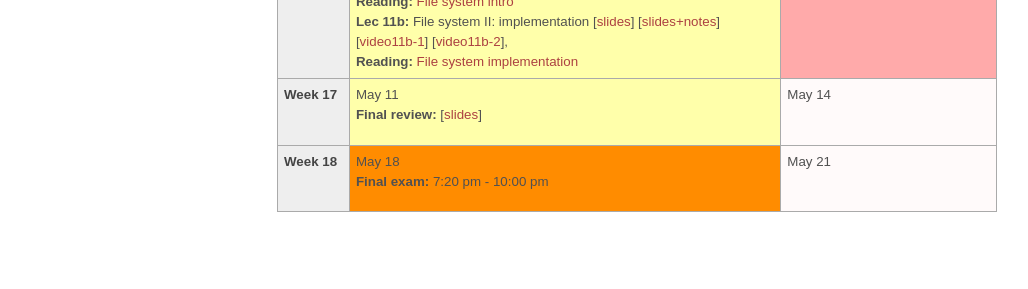
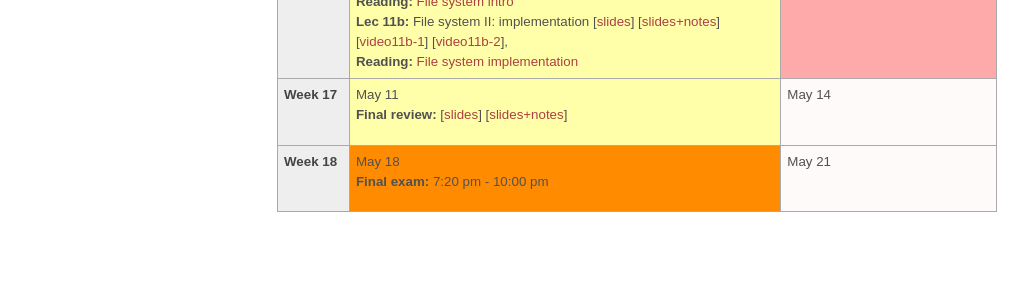
Before and after one commit to tddg/cs571-spring20, a Jekyll site: the page built from schedule.md, in a window 1280 px wide. Shown: the part 1985-2274 px from the top of the page, without its empty margins (3-1031 px from the left). Built offline with Jekyll 4.4.1, drawn with Linux system fonts in a browser that asks for light colours.

Commit message:
added review+notes

```diff
--- a/schedule.md
+++ b/schedule.md
@@ -295,7 +295,8 @@ The course schedule is tentative and subject to change.
 <tr> <!-- week of May 11 -->
   <td id="2020-5-11" class="date"><b>Week 17</b></td>
   <td class="lecture">May 11<br/>
-	<b>Final review:</b> [<a href="./public/lecs/final-review.pdf">slides</a>]</td>
+	<b>Final review:</b> [<a href="./public/lecs/final-review.pdf">slides</a>]
+		[<a href="./public/lecs/final-review+notes.pdf">slides+notes</a>]</td>
   <td class="nodue">May 14</td>
 </tr>
 <tr> <!-- week of May 18 -->
```
Also changed, not shown: 1 other file.
